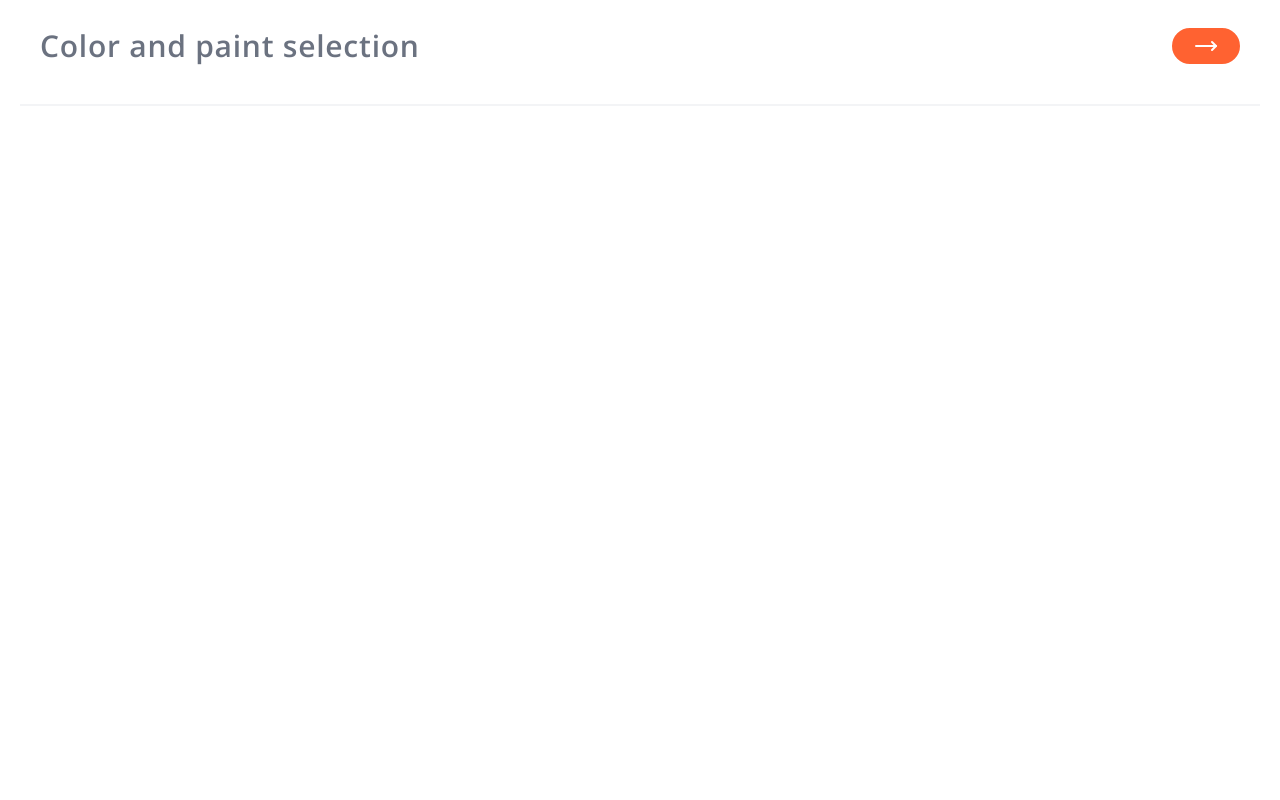
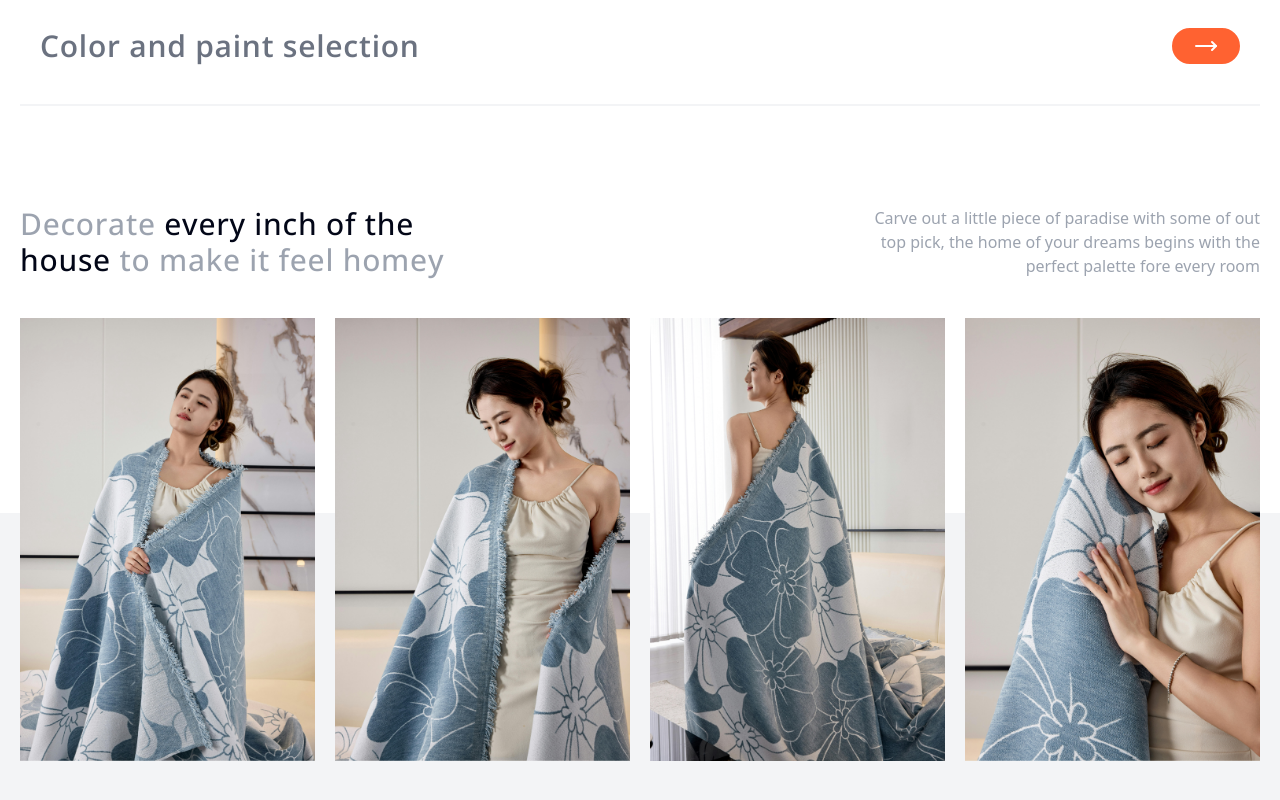
Before and after one commit to rundweb/furundweb, a React (Vite) app: page / in a window 1280 px wide. Shown: the part 2648-3448 px from the top of the page. Before the commit the page ends 2834 px from the top, so only its background shows below. Built offline with nearby package versions, Linux system fonts and the light colour scheme.

Commit message:
list done

```diff
--- a/src/App.jsx
+++ b/src/App.jsx
@@ -1,6 +1,7 @@
 import CaptureComponents from "./components/CaptureComponents"
 import HomeComponents from "./components/HomeComponents"
 import KeyComponents from "./components/KeyComponents"
+import ListComponents from "./components/ListComponents"
 import NavbarComponents from "./components/NavbarComponents"
 import ServiceComponents from "./components/ServiceComponents"
 
@@ -12,6 +13,7 @@ const App = () => {
       <KeyComponents/>
       <CaptureComponents/>
       <ServiceComponents/>
+      <ListComponents/>
     </div>
   )
 }
--- /dev/null
+++ b/src/components/ListComponents.jsx
@@ -0,0 +1,55 @@
+import list1 from "../assets/image/decor (1).png";
+import list2 from "../assets/image/decor (2).png";
+import list3 from "../assets/image/decor (3).png";
+import list4 from "../assets/image/decor (4).png";
+import { LuMoveRight } from "react-icons/lu";
+const ListComponents = () => {
+  const decor = [
+    {
+      image: list1,
+    },
+    {
+      image: list2,
+    },
+    {
+      image: list3,
+    },
+    {
+      image: list4,
+    },
+  ];
+  return (
+    <div className="relative">
+      <div className="p-5 max-w-7xl m-auto flex flex-col gap-10 pb-20">
+        <div className="flex flex-col gap-5 md:justify-between md:flex-row relative z-20">
+          <h1 className="font-open text-gray-400 font-medium tracking-wide text-2xl lg:text-3xl lg:w-[450px]">
+            Decorate{" "}
+            <span className="text-slate-950">every inch of the house </span> to
+            make it feel homey
+          </h1>
+          <p className="text-gray-400 text-base md:text-end lg:w-[400px]">
+            Carve out a little piece of paradise with some of out top pick, the
+            home of your dreams begins with the perfect palette fore every room
+          </p>
+        </div>
+        <div className="flex flex-col gap-5 items-center justify-center md:flex-row">
+          {decor.map((item, i) => (
+            <div key={i} className="cursor-pointer relative group">
+              <img
+                src={item.image}
+                alt=""
+                className="max-w-sm w-full md:max-w-80 relative z-10 hover:z-10"
+              />
+              <a href="" className="absolute top-2/4 left-2/4 z-20 -translate-y-2/4 -translate-x-2/4 flex items-center gap-2 bg-gray-400 rounded-3xl bg-clip-padding backdrop-filter backdrop-blur-sm bg-opacity-10 border border-gray-100 py-3 w-40 justify-center text-white group-hover:opacity-100 opacity-0">
+                Learn More <LuMoveRight className="mt-1 text-xl"/>
+              </a>
+            </div>
+          ))}
+        </div>
+      </div>
+      <div className="absolute w-full h-2/4 bg-gray-100 bottom-0 left-0 z-0"></div>
+    </div>
+  );
+};
+
+export default ListComponents;
--- a/src/components/ServiceComponents.jsx
+++ b/src/components/ServiceComponents.jsx
@@ -41,7 +41,7 @@ const ServiceComponents = () => {
               <LuMoveRight className="text-white md:text-2xl" />
             </div>
             <div className="absolute right-16 opacity-0 h-full group-hover:opacity-100 z-10">
-              <img src={item.image} alt="" className="max-w-48 w-full h-full object-cover" />
+              <img src={item.image} alt="" className="w-32 sm:w-48 h-full object-cover" />
             </div>
           </div>
         ))}
```
